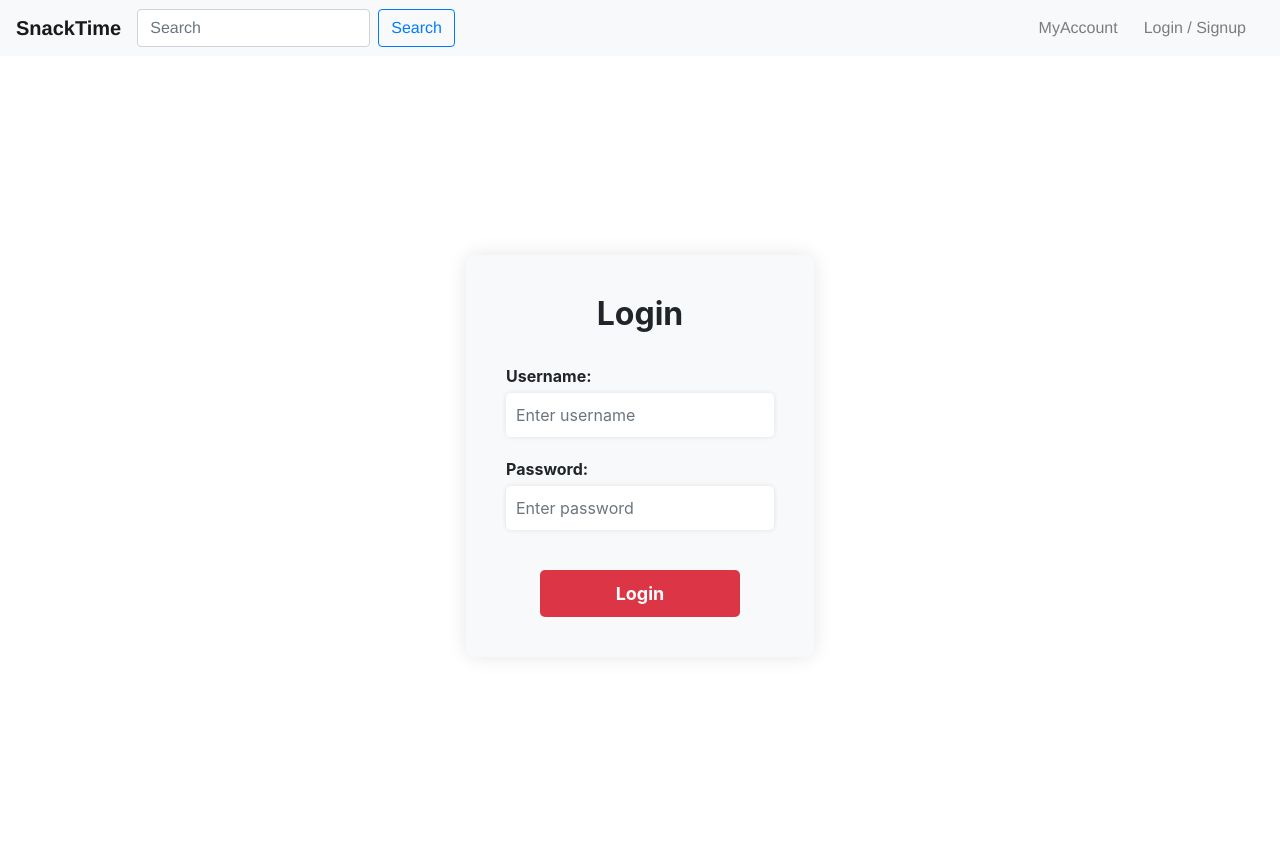
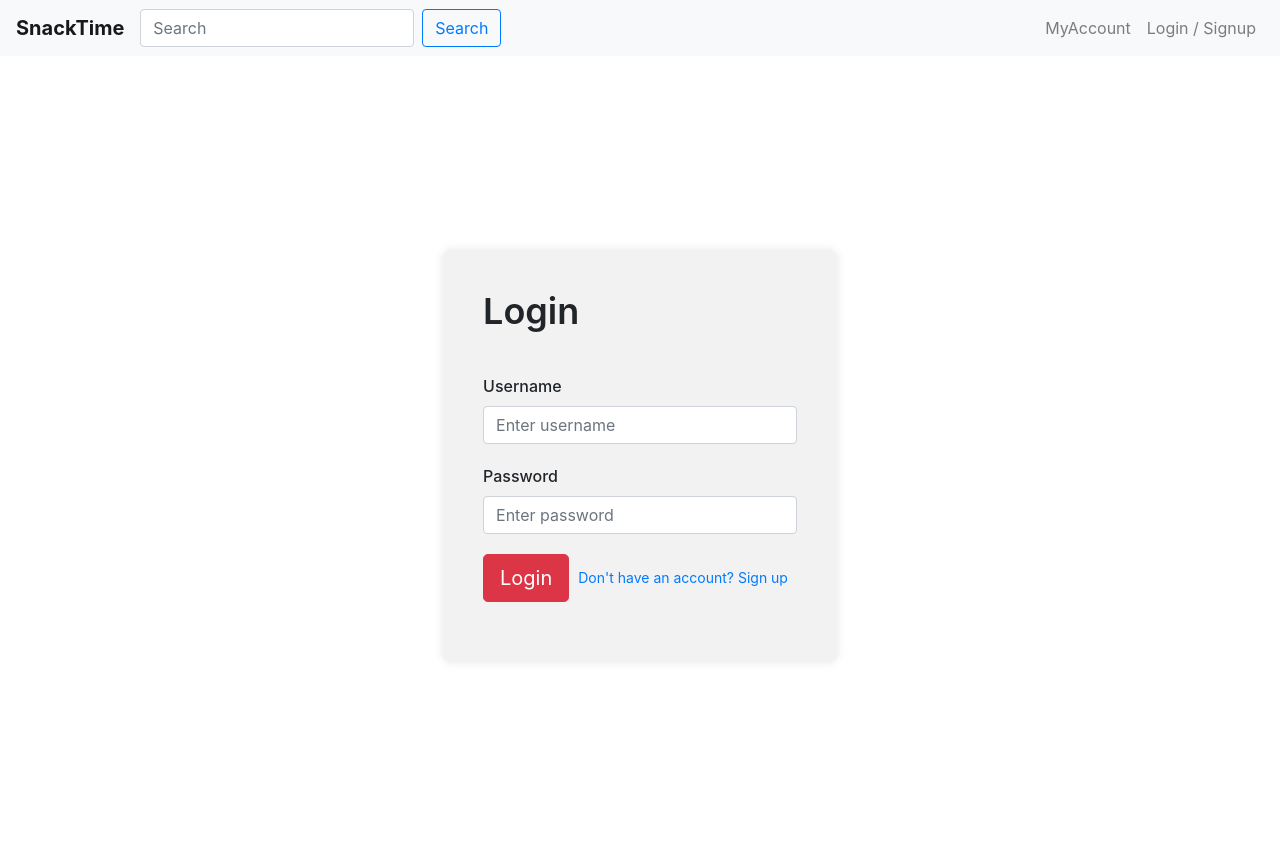
Before and after one commit to brady-jung/AllSnacks, a Flask app: template templates/login_page.html in a window 1280 px wide. Run offline with Flask 3, Linux system fonts and the light colour scheme; the template is opened without the code that fills it, so the values that code supplies are empty; some libraries are stand-ins or nearby versions.

Commit message:
Day 2, continued to work on front end, almost done

```diff
--- a/app.py
+++ b/app.py
@@ -5,9 +5,26 @@ from models import *
 app = Flask(__name__)
 
 @app.route("/")
+def base():
+    if request.method == "GET":
+            return render_template("home_page.html")
+
+@app.route("/home")
 def home():
     if request.method == "GET":
+            return render_template("home_page.html")
+
+@app.route("/login")
+def login():
+    if request.method == "GET":
             return render_template("login_page.html")
+
+@app.route("/snack")
+def snack():
+    if request.method == "GET":
+            return render_template("snack_page.html")
+
+
 
 # TODO: Change the secret key
 app.secret_key = "Change Me"
--- a/static/styles/login.css
+++ b/static/styles/login.css
@@ -1,83 +1,27 @@
-/* Chat GPT Code */
 .login-box {
-    background-color: #f8f9fa;
-    border-radius: 10px;
+  max-width: 500px;
+  margin: auto;
   padding: 40px;
-    width: 100%;
-    max-width: 600px;
-    text-align: center;
-    box-shadow: 0 0 20px rgba(0,0,0,0.1);
-    margin: 0 auto;
+  border-radius: 8px;
+  background-color: #f2f2f2;
+  box-shadow: 0px 0px 10px rgba(0, 0, 0, 0.1);
 }
 
-
 .login-box h1 {
-    font-size: 32px;
-    font-weight: bold;
-    margin-bottom: 30px;
+  font-size: 36px;
+  font-weight: 600;
+  margin-bottom: 40px;
 }
 
-  .login-box .form-group {
+.form-group {
   margin-bottom: 20px;
-    text-align: left;
-    max-width: 600px;
 }
 
-  .login-box label {
-    display: block;
-    font-weight: bold;
-    margin-bottom: 5px;
+label {
+  font-size: 16px;
+  font-weight: 500;
 }
 
-  .login-box input {
-    border-radius: 5px;
-    border: none;
-    padding: 10px;
-    width: 100%;
-    box-shadow: 0 0 5px rgba(0,0,0,0.1);
+.btn-sm {
+  font-size: 14px;
 }
-
-  .login-box button {
-    border-radius: 5px;
-    border: none;
-    padding: 10px 20px;
-    font-size: 18px;
-    font-weight: bold;
-    width: 100%;
-    max-width: 200px;
-    margin-top: 20px;
-  }
-
-  .navbar {
-    background-color: #f8f9fa;
-    font-family: "Helvetica Neue",Helvetica,Arial,sans-serif;
-  }
-
-  .navbar-brand {
-    color: black;
-  }
-
-  .navbar-nav .nav-link {
-    color: black;
-    margin-right: 10px;
-  }
-
-  .navbar-nav .nav-link:hover {
-    color: #dc3545;
-  }
-
-  .form-control {
-    width: 300px;
-  }
-
-  .btn-outline-primary {
-    color: #007bff;
-    border-color: #007bff;
-  }
-
-  .btn-outline-primary:hover {
-    background-color: #007bff;
-    color: white;
-  }
-
-  /* GPT Code end */
--- a/templates/login_page.html
+++ b/templates/login_page.html
@@ -5,14 +5,14 @@
   <head>
     <title>Login Page</title>
     <meta name="viewport" content="width=device-width, initial-scale=1">
+    <link rel="stylesheet" href="https://maxcdn.bootstrapcdn.com/bootstrap/4.0.0/css/bootstrap.min.css">
     <link rel="stylesheet" href="{{ url_for('static', filename='styles/login.css') }}">
-    <link rel="stylesheet" href="https://maxcdn.bootstrapcdn.com/bootstrap/4.0.0/css/bootstrap.min.css">
   </head>
   <body>
 
     <!--Navbar-->
     <nav class="navbar navbar-expand-md navbar-light bg-light">
-        <a class="navbar-brand font-weight-bold" href="#">SnackTime</a>
+        <a class="navbar-brand font-weight-bold" href="/home">SnackTime</a>
         <button class="navbar-toggler" type="button" data-toggle="collapse" data-target="#navbarNav" aria-controls="navbarNav" aria-expanded="false" aria-label="Toggle navigation">
           <span class="navbar-toggler-icon"></span>
         </button>
@@ -26,7 +26,7 @@
               <a class="nav-link" href="#">MyAccount</a>
             </li>
             <li class="nav-item">
-              <a class="nav-link" href="#">Login / Signup</a>
+              <a class="nav-link" href="/login">Login / Signup</a>
             </li>
           </ul>
         </div>
@@ -35,18 +35,25 @@
 
     <div class="container d-flex justify-content-center align-items-center" style="height:100vh;">
       <div class="row justify-content-center">
-          <form class="login-box">
-            <h1>Login</h1>
+        <div class="login-box">
+          <h1>Login</h1>
+          <form>
             <div class="form-group">
-              <label for="username">Username:</label>
-              <input type="text" id="username" name="username" class="form-control" placeholder="Enter username">
+              <label for="username">Username</label>
+              <input type="text" class="form-control" id="username" placeholder="Enter username">
             </div>
             <div class="form-group">
-              <label for="password">Password:</label>
-              <input type="password" id="password" name="password" class="form-control" placeholder="Enter password">
+              <label for="password">Password</label>
+              <input type="password" class="form-control" id="password" placeholder="Enter password">
             </div>
-            <button type="submit" class="btn btn-danger">Login</button>
+            <div class="form-group">
+              <div class="d-flex justify-content-between">
+                <button type="submit" class="btn btn-danger btn-lg btn-block">Login</button>
+                <button type="button" class="btn btn-link btn-sm">Don't have an account? Sign up</button>
+              </div>
+            </div>
           </form>
+        </div>
       </div>
     </div>
     <script src="https://code.jquery.com/jquery-3.2.1.slim.min.js"></script>
```
Also changed, not shown: static/styles/homepage.css (added, +34 -0 lines), static/styles/snackpage.css (added, +81 -0 lines), templates/home_page.html (+67 -0 lines), templates/snack_page.html (+68 -0 lines). Lines whose indentation alone changed are shown as unchanged.
